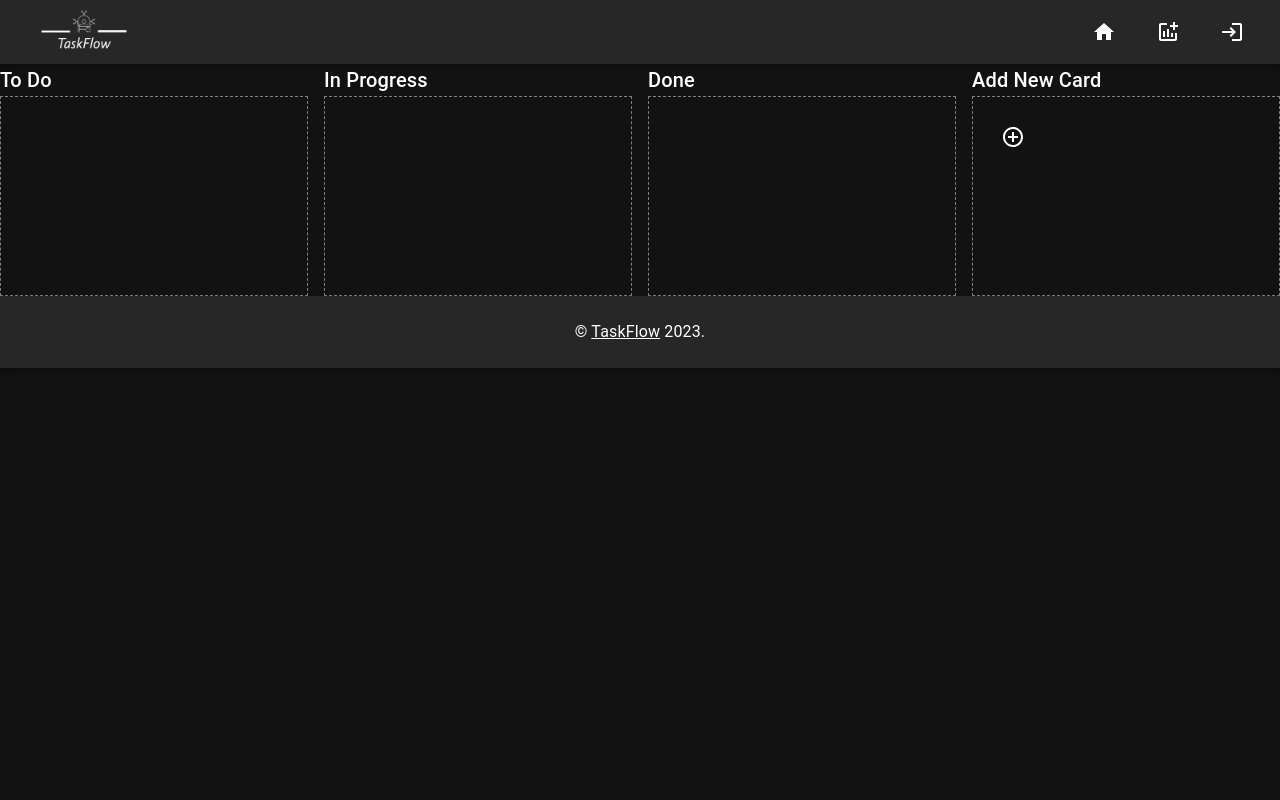
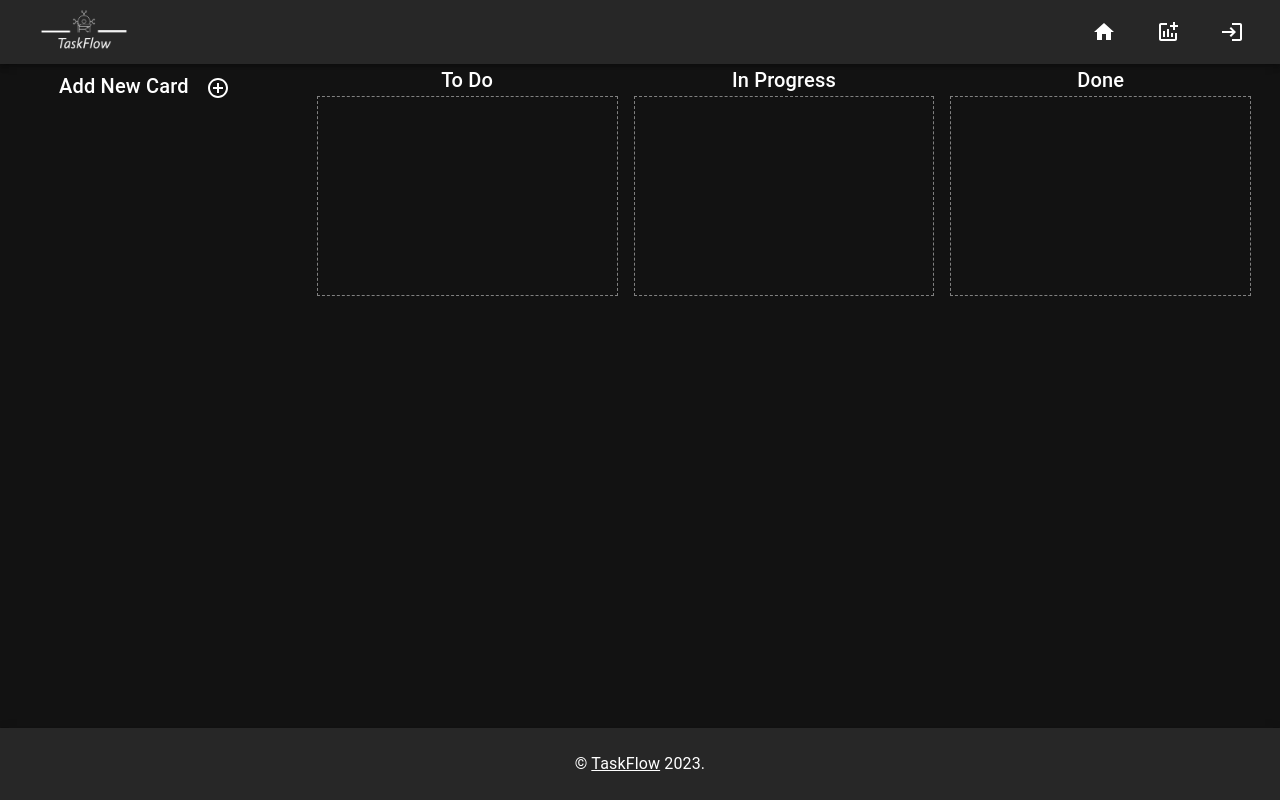
Before and after one commit to Justin-Connors/TaskFlow, a React (Create React App) app in the folder client/: page /TaskBoard in a window 1280 px wide. Built offline with nearby package versions, Linux system fonts and the light colour scheme.

Commit message:
some slight changes

```diff
--- a/client/src/pages/TaskBoard/TaskBoard.module.css
+++ b/client/src/pages/TaskBoard/TaskBoard.module.css
@@ -1,9 +1,9 @@
 .sizeFix {
-  min-height: calc(100vh - 128px);
+  min-height: calc(100vh - 112px) !important;
 }
 
 @media only screen and (min-width: 600px) {
   .sizeFix {
-    min-height: calc(100vh - 136px);
+    min-height: calc(100vh - 120px) !important;
   }
 }
--- a/client/src/pages/TaskBoard/index.jsx
+++ b/client/src/pages/TaskBoard/index.jsx
@@ -6,6 +6,7 @@ import Grid from "@mui/material/Grid";
 import Box from "@mui/material/Box";
 import { Typography } from "@mui/material";
 import KanbanCard from "../../components/KanbanCard";
+import styles from "./TaskBoard.module.css";
 
 const KanbanBoard = (props) => {
   const [todoItems, setTodoItems] = useState([]);
@@ -41,25 +42,20 @@ const KanbanBoard = (props) => {
       onDragEnd={handleDragEnd}
       onDragCancel={handleDragCancel}
     >
-      <Grid container spacing={2}>
+      <Grid
+        container
+        spacing={2}
+        className={styles.sizeFix}
+        sx={{ maxWidth: "99vw", textAlign: "center" }}
+      >
+        <Grid item xs={12} sm={6} md={4} lg={3}>
+          <Typography variant="h6" component="div" sx={{ flexGrow: 1 }}>
+            Add New Card <AddCard addNewCard={addNewCard} />
+          </Typography>
+        </Grid>
         <KanbanLane title="To Do" items={todoItems} />
         <KanbanLane title="In Progress" items={inProgressItems} />
         <KanbanLane title="Done" items={doneItems} />
-        <Grid item xs={12} sm={6} md={4} lg={3}>
-          <Typography variant="h6" component="div" sx={{ flexGrow: 1 }}>
-            Add New Card
-          </Typography>
-          <Box
-            sx={{
-              p: 2,
-              minHeight: 200,
-              bgcolor: "inherit",
-              border: "1px dashed grey",
-            }}
-          >
-            <AddCard addNewCard={addNewCard} />
-          </Box>
-        </Grid>
       </Grid>
     </DndContext>
   );
```
